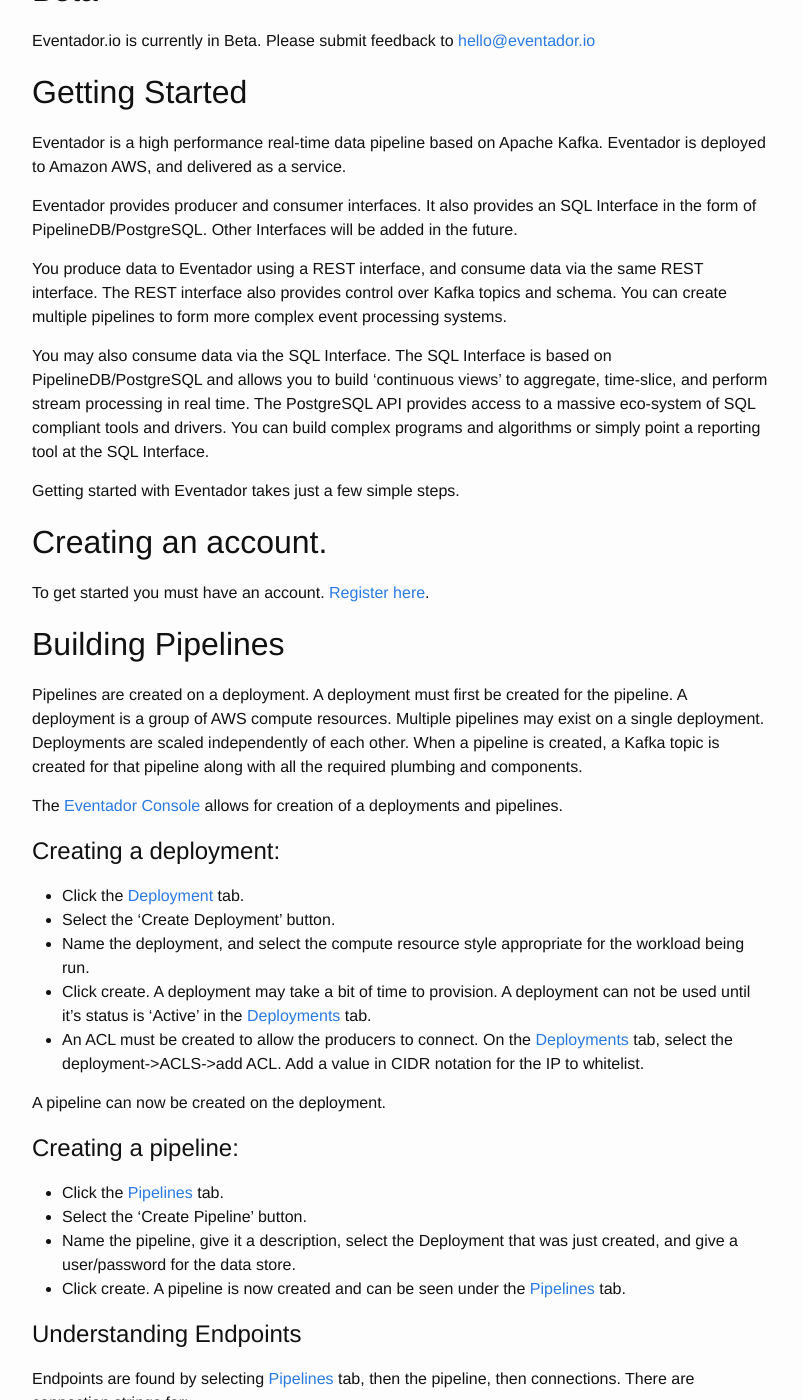
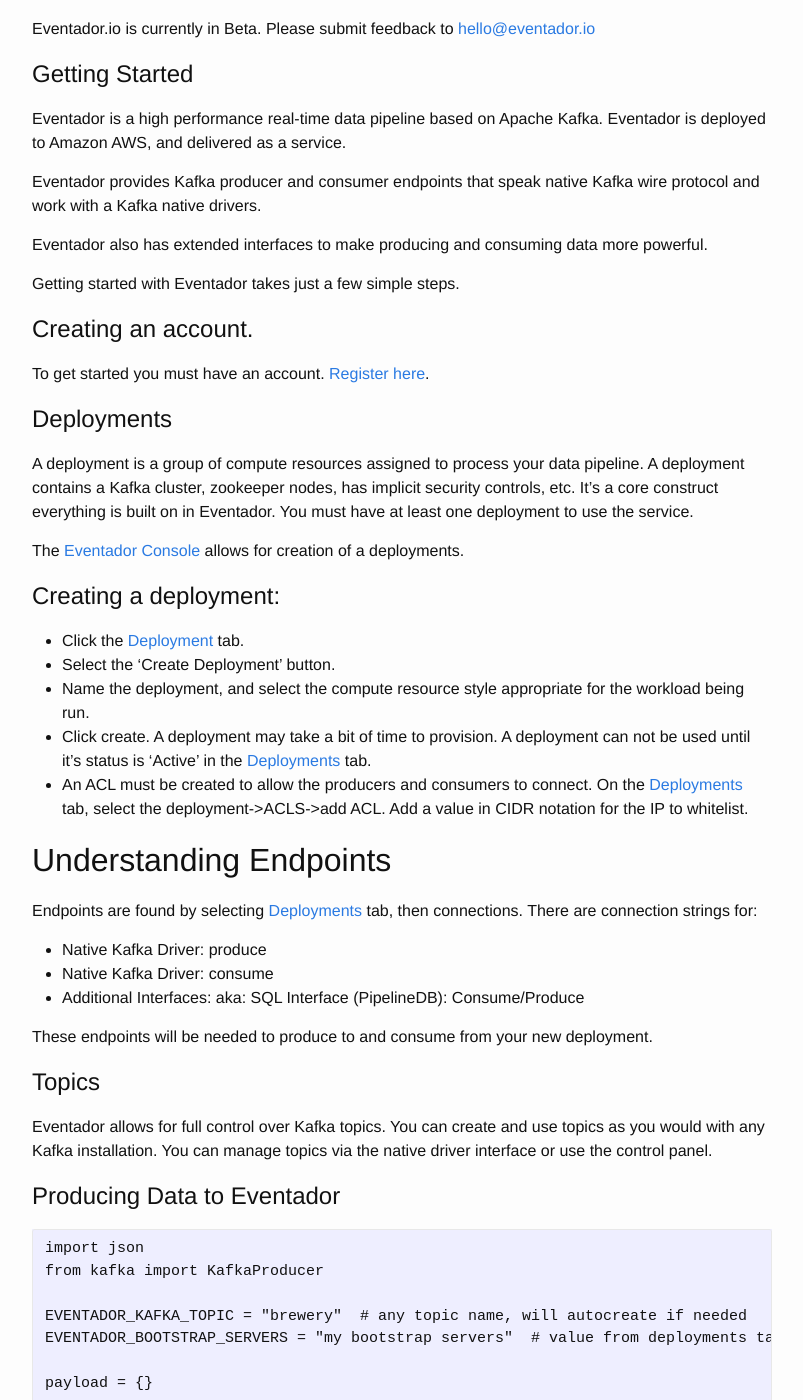
Before and after one commit to Eventador/eventador.github.io, a Jekyll site: the page built from _documentation/getting_started_guide.md, in a window 1280 px wide and 1400 px high, scrolled down 234 px. Shown: the whole window, without its empty margins (238-1041 px from the left). Built offline with Jekyll 4.4.1, drawn with Linux system fonts in a browser that asks for light colours; some of the changed text lies outside the part shown.

Commit message:
native drivers changes

````diff
--- a/_documentation/getting_started_guide.md
+++ b/_documentation/getting_started_guide.md
@@ -3,173 +3,97 @@
 title: Getting Started Guide
 ---
 
-## Beta
+# Beta
 
 Eventador.io is currently in Beta. Please submit feedback to [hello@eventador.io](mailto:hello@eventador.io)
 
-## Getting Started
+# Getting Started
 
 Eventador is a high performance real-time data pipeline based on Apache Kafka. Eventador is deployed to Amazon AWS, and delivered as a service.
 
-Eventador provides producer and consumer interfaces. It also provides an SQL Interface in the form of PipelineDB/PostgreSQL. Other Interfaces will be added in the future.
+Eventador provides Kafka producer and consumer endpoints that speak native Kafka wire protocol and work with a Kafka native drivers.
 
-You produce data to Eventador using a REST interface, and consume data via the same REST interface. The REST interface also provides control over Kafka topics and schema. You can create multiple pipelines to form more complex event processing systems.
-
-You may also consume data via the SQL Interface. The SQL Interface is based on PipelineDB/PostgreSQL and allows you to build 'continuous views' to aggregate, time-slice, and perform stream processing in real time. The PostgreSQL API provides access to a massive eco-system of SQL compliant tools and drivers. You can build complex programs and algorithms or simply point a reporting tool at the SQL Interface.
+Eventador also has extended interfaces to make producing and consuming data more powerful.
 
 Getting started with Eventador takes just a few simple steps.
 
-## Creating an account.
+# Creating an account.
 
 To get started you must have an account. [Register here](http://console.eventador.io/register).
 
-## Building Pipelines
+# Deployments
 
-Pipelines are created on a deployment. A deployment must first be created for the pipeline. A deployment is a group of AWS compute resources. Multiple pipelines may exist on a single deployment. Deployments are scaled independently of each other. When a pipeline is created, a Kafka topic is created for that pipeline along with all the required plumbing and components.
+A deployment is a group of compute resources assigned to process your data pipeline. A deployment contains a Kafka cluster, zookeeper nodes, has implicit security controls, etc. It's a core construct everything is built on in Eventador. You must have at least one deployment to use the service.
 
-The [Eventador Console](https://console.eventador.io) allows for creation of a deployments and pipelines.
+The [Eventador Console](https://console.eventador.io) allows for creation of a deployments.
 
 # Creating a deployment:
 - Click the [Deployment](http://console.eventador.io/deployments) tab.
 - Select the 'Create Deployment' button.
 - Name the deployment, and select the compute resource style appropriate for the workload being run.
 - Click create. A deployment may take a bit of time to provision. A deployment can not be used until it's status is 'Active' in the [Deployments](http://console.eventador.io/deployments) tab.
-- An ACL must be created to allow the producers to connect. On the [Deployments](http://console.eventador.io/deployments) tab, select the deployment->ACLS->add ACL. Add a value in CIDR notation for the IP to whitelist.
+- An ACL must be created to allow the producers and consumers to connect. On the [Deployments](http://console.eventador.io/deployments) tab, select the deployment->ACLS->add ACL. Add a value in CIDR notation for the IP to whitelist.
 
-A pipeline can now be created on the deployment.
+## Understanding Endpoints
+Endpoints are found by selecting [Deployments](http://console.eventador.io/deployments) tab, then connections. There are connection strings for:
 
-# Creating a pipeline:
-- Click the [Pipelines](http://console.eventador.io/pipelines) tab.
-- Select the 'Create Pipeline' button.
-- Name the pipeline, give it a description, select the Deployment that was just created, and give a user/password for the data store.
-- Click create. A pipeline is now created and can be seen under the [Pipelines](http://console.eventador.io/pipelines) tab.
+- Native Kafka Driver: produce
+- Native Kafka Driver: consume
+- Additional Interfaces: aka: SQL Interface (PipelineDB): Consume/Produce
 
-# Understanding Endpoints
-Endpoints are found by selecting [Pipelines](http://console.eventador.io/pipelines) tab, then the pipeline, then connections. There are connection strings for:
+These endpoints will be needed to produce to and consume from your new deployment.
 
-- Pipeline REST Interface: produce
-- Pipeline Rest Interface: consume
-- SQL Interface (PipelineDB): consume
+# Topics
 
-These endpoints will be needed to produce and consume data from your new pipeline.
+Eventador allows for full control over Kafka topics. You can create and use topics as you would with any Kafka installation. You can manage topics via the native driver interface or use the control panel.
 
-## Publishing Data to the Eventador Pipeline
+# Producing Data to Eventador
 
-Publishing data to the Eventador Pipeline is done via the REST endpoint. It's important to note that a schema must be defined for the Pipeline before data can be sent to it. The examples below assume python is installed on your system.
+```
+import json
+from kafka import KafkaProducer
 
-# Creating a schema
-
-```python
-import json
-import requests
-from pprint import pprint
-
-username = "myusername" # change me to value in console->pipeline->connections
-endpoint = "xxxxxx" # change me to value in console->pipeline->connections
-pipeline = "brewery"  # change me to the pipeline name
-topic = "{}_{}".format(username, pipeline)
-uri = "https://schema-registry.{}.vip.eventador.io/subjects/{}-value/versions".format(endpoint, topic)
-
-# schema is two values: sensor (string), temp (int)
-payload = {}
-payload['schema'] = """
-  {"type": "record",
-   "name": "mybreweryschema",
-   "fields": [
-      {"name": "sensor", "type": "string"},
-      {"name": "temp", "type": "int"}
-]}
-"""
-
-headers = {'Content-Type': 'application/vnd.schemaregistry.v1+json'}
-r = requests.post(uri,
-                  data=json.dumps(payload),
-                  headers=headers)
-
-pprint(r.json())
-```
-
-This code will return a schema ID. This value is used when sending data into the pipeline.
-
-
-# Sending data to Eventador Pipeline
-```python
-import json
-import requests
-
-username = "myusername" # change me to value in console->pipeline->connections
-endpoint = "xxxxxx" # change me to value in console->pipeline->connections
-pipeline = "brewery"  # change me to the pipeline name
-topic = "{}_{}".format(username, pipeline)
-schema_id = "52" # change to the value returned from the previous step
-uri = "https://api.{}.vip.eventador.io/topics/{}".format(endpoint, topic)
+EVENTADOR_KAFKA_TOPIC = "brewery"  # any topic name, will autocreate if needed
+EVENTADOR_BOOTSTRAP_SERVERS = "my bootstrap servers"  # value from deployments tab in UI
 
 payload = {}
 
-# this is the ID for the schema to use, it was returned in the previous step
-payload['value_schema_id'] = "{}".format(schema_id)
-
 # this is the data you want to send in
 payload['records'] = [
-  {"value": {"sensor": "MashTun1", "temp":99}},
-  {"value": {"sensor": "MashTun2", "temp":42}}
+  {"value": {"sensor": "MashTun1", "temp": 99}},
+  {"value": {"sensor": "MashTun2", "temp": 42}}
 ]
 
-headers = {'Content-Type': 'application/vnd.kafka.avro.v1+json'}
-r = requests.post(uri,
-                  data=json.dumps(payload),
-                  headers=headers)
-print r.json()
+producer = KafkaProducer(value_serializer=lambda v: json.dumps(v).encode('utf-8'),
+                         bootstrap_servers=EVENTADOR_BOOTSTRAP_SERVERS)
+producer.send(EVENTADOR_KAFKA_TOPIC, json.dumps(payload))
+```
+
+# Consuming Data from Eventador
 
 ```
+import json
+from pprint import pprint
+from kafka import KafkaConsumer
 
-More information on the REST interface can be [found here](http://docs.confluent.io/3.0.0/kafka-rest/docs/api.html).
+EVENTADOR_KAFKA_TOPIC = "brewery"  # any topic name, will autocreate if needed
+EVENTADOR_BOOTSTRAP_SERVERS = "my bootstrap servers"  # value from deployments tab in UI
 
-## Consuming Data from Eventador
+consumer = KafkaConsumer(EVENTADOR_KAFKA_TOPIC, bootstrap_servers=EVENTADOR_BOOTSTRAP_SERVERS)
 
-Data can be consumed from Eventador in two ways. It can be directly consumed from the Eventador Pipeline REST interface, or it can be consumed using the SQL Interface (PipelineDB).
-
-# Consuming from the Eventador Pipeline using the REST interface
-
-Consuming data via the REST interface requires two steps. First registering a consumer, then consuming from the pipeline.
-
-```python
-import json
-import requests
-import time
-from pprint import pprint
-
-username = "myusername" # change me to value in console->pipeline->connections
-endpoint = "xxxxxx" # change me to value in console->pipeline->connections
-pipeline = "brewery"  # change me to the pipeline name
-topic = "{}_{}".format(username, pipeline)
-consumer_group = "my_group_of_application_servers" # logical group of consumers sharing offsets
-consumer_uri = "https://api.{}.vip.eventador.io/consumers/{}".format(endpoint, consumer_group)
-
-# register a new consumer (node)
-register_consumer = {"format": "avro",
-                     "auto.offset.reset": "largest" # start at most recent offset,
-                                                    # can also use 'smallest',
-                                                    # or omit entirely
-                    }
-
-r = requests.post(consumer_uri, data=json.dumps(register_consumer),
-        headers={'Content-Type': 'application/vnd.kafka.v1+json'})
-
-# this will contain our assigned endpoint to read messages from
-base_uri = r.json()['base_uri']
-print("Using endpoint: {}".format(base_uri))
-
-# loop while polling for new messages
-topic_uri = "{}/topics/{}".format(base_uri, topic)
-while True:
-    r = requests.get(topic_uri,
-            headers={'Accept': 'application/vnd.kafka.avro.v1+json'})
-    print r.json()
-    time.sleep(1)
+for msg in consumer:
+    print msg
 ```
 
-# Consuming from the Eventador SQL Interface
+# Extended Interfaces
+
+Eventador provides the ability to have extended interfaces. These are additional components provisioned in your deployment that allow for additional functionality and usefulness when building real time data applications.
+
+## SQL Interface
+
+The SQL Interface is based on PipelineDB/PostgreSQL and allows you to build 'continuous views' to aggregate, time-slice, and perform stream processing in real time. The PostgreSQL API provides access to a massive eco-system of SQL compliant tools and drivers. You can build complex programs and algorithms or simply point a reporting tool at the SQL Interface.
+
+## Consuming from the Eventador SQL Interface
 
 The SQL Interface is based on PipelineDB/PostgreSQL. You can define a continuous view using simple SQL syntax and the views are continuously updated as data comes in from the pipeline. Views can be simple aggregations, time-windows, advanced analytics, or anything else as defined by the PipelineDB SQL syntax and functions.
 
@@ -223,6 +147,4 @@
 
 ## Software Versions
 - Kafka v0.10
-- Confluent kafka-REST proxy v3.0.0
-- Confluent Schema Registry v3.0.0
 - PipelineDB 0.9.3/PostgreSQL 9.5
````
